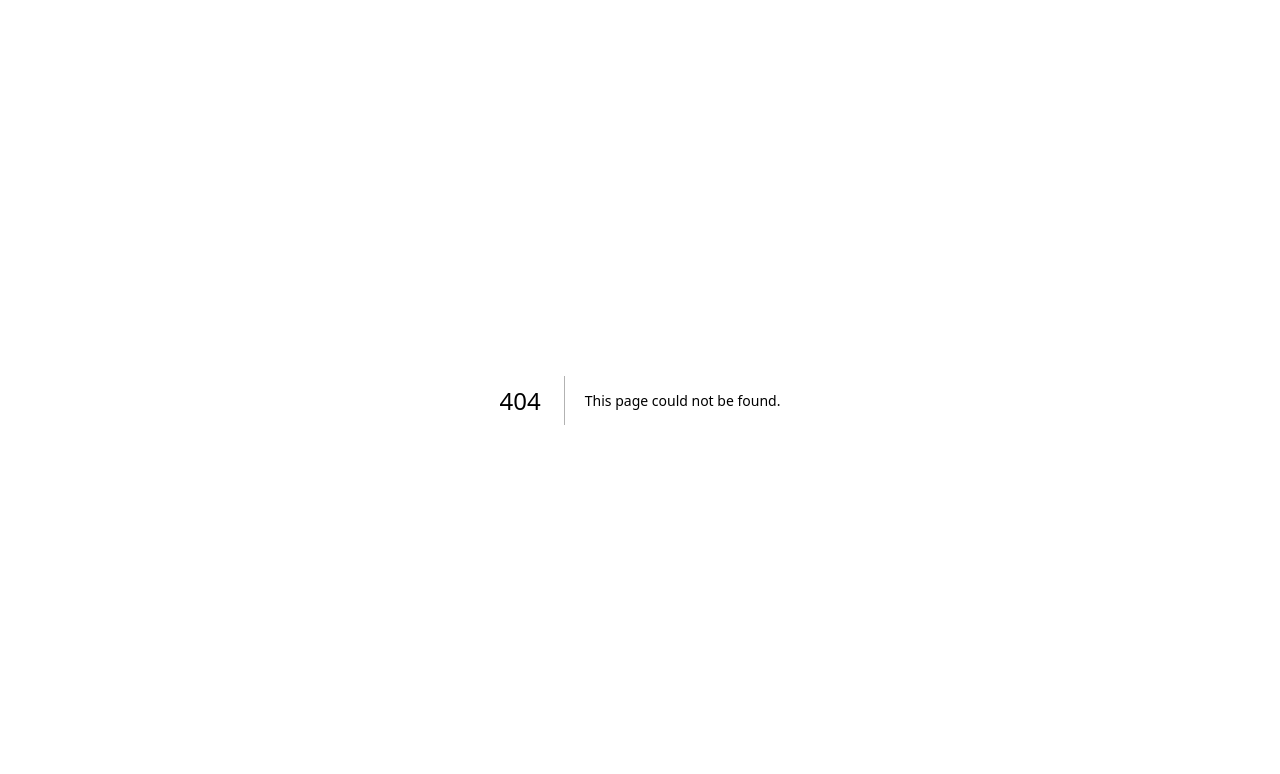
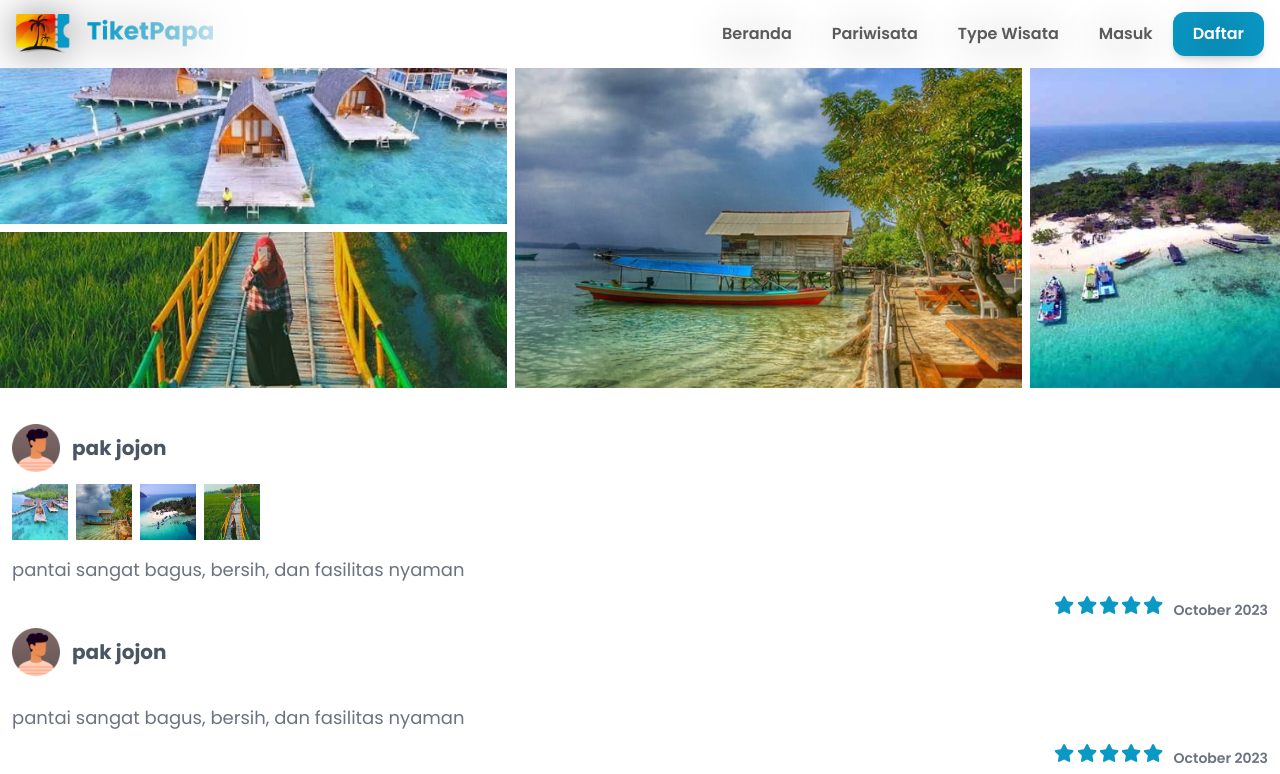
Before and after one commit to tiket-papa/fornt-end, a Next.js app: page /wisata/1/review in a window 1280 px wide. Before the commit this address had no page. Shown: the top 774 px of the page. Built offline with nearby package versions, Linux system fonts and the light colour scheme.

Commit message:
page review

```diff
--- a/src/app/wisata/[id]/detail/page.tsx
+++ b/src/app/wisata/[id]/detail/page.tsx
@@ -8,6 +8,7 @@ import { faCampground, faLandmark, faMusic, faToilet, faUmbrellaBeach, faUtensil
 import CardItemList from '@/components/Clinet/Card/CardItemList'
 import { FontAwesomeIcon } from '@fortawesome/react-fontawesome'
 import ReviewComponent from '@/components/Clinet/Detail/Review'
+import GalaryComponet from '@/components/Clinet/Detail/Galery'
 
 // fake data
 const data = dataWisata
@@ -94,14 +95,14 @@ export default function DetailWisata ({ params }: { params: { id: string } }) {
   return (
       <Client>
           <DetailLanding images ={contentImage}/>
-          <main className="container mx-auto mt-7">
+          <main className="container mx-auto mt-7 overflow-hidden px-3 md:px-0">
               <DetailNav/>
               <MainComponent data={dataById} />
               <LocationComponent data={dataLokation} />
 
               <section className='' id='fasilitas'>
                   <p className="font-bold text-2xl pt-5 pb-3 ">Fasilitas</p>
-                  <div id='kolasi' className="grid grid-cols-6 gap-6">
+                  <div id='fasilitas' className="grid grid-cols-2 md:grid-cols-6 gap-3 md:gap-6">
                       {datafasilitas.map((item, index) => (
                           <CardItemList key={index} data={undefined} >
                               <FontAwesomeIcon className='text-2xl' icon={item.icon} />
@@ -115,7 +116,7 @@ export default function DetailWisata ({ params }: { params: { id: string } }) {
 
               <section className='' id='fasilitas'>
                   <p className="font-bold text-2xl pt-5 pb-3">Fasilitas Publik Terdekat</p>
-                  <div id='kolasi' className="grid grid-cols-6 gap-6">
+                  <div id='fasilitas-publik' className="grid grid-cols-2 md:grid-cols-6 gap-3 md:gap-6">
                       {dataPublickFasility.map((item, index) => (
                           <CardItemList key={index} data={{ target: item.target }} >
                               <FontAwesomeIcon className='text-2xl' icon={item.icon} />
@@ -125,12 +126,13 @@ export default function DetailWisata ({ params }: { params: { id: string } }) {
                               </div>
                           </CardItemList>
                       ))}
-
                   </div>
                   <div className='border-b pt-4'></div>
               </section>
 
               <ReviewComponent data={{ idWisata: dataById.id }} />
+
+              <GalaryComponet data={{ idWisata: dataById.id }} />
           </main>
       </Client>
   )
--- /dev/null
+++ b/src/app/wisata/[id]/review/page.tsx
@@ -0,0 +1,133 @@
+import Client from '@/Layouts/Client'
+import ItemReviewComponent from '@/components/Clinet/Review/ItemReview'
+import DetailLanding from '@/components/Clinet/landing/detailLanding'
+
+export default function ReveiwPage ({ params }: { params: { id: string } }) {
+  const dataReview = [
+    {
+      name: 'pak jojon',
+      profile: '/Statick/fake/user-fake.png',
+      rating: 5,
+      review: 'pantai sangat bagus, bersih, dan fasilitas nyaman',
+      date: new Date(),
+      image: [
+        '/storage/images/image1.jpg',
+        '/storage/images/image2.jpg',
+        '/storage/images/image3.jpg',
+        '/storage/images/image4.jpg'
+      ]
+    },
+    {
+      name: 'pak jojon',
+      profile: '/Statick/fake/user-fake.png',
+      rating: 5,
+      review: 'pantai sangat bagus, bersih, dan fasilitas nyaman',
+      date: new Date()
+    },
+    {
+      name: 'pak jojon',
+      profile: '/Statick/fake/user-fake.png',
+      rating: 5,
+      review: 'pantai sangat bagus, bersih, dan fasilitas nyaman',
+      date: new Date()
+    },
+    {
+      name: 'pak jojon',
+      profile: '/Statick/fake/user-fake.png',
+      rating: 5,
+      review: 'pantai sangat bagus, bersih, dan fasilitas nyaman',
+      date: new Date(),
+      image: [
+        '/storage/images/image1.jpg',
+        '/storage/images/image2.jpg',
+        '/storage/images/image3.jpg',
+        '/storage/images/image4.jpg'
+      ]
+    },
+    {
+      name: 'pak jojon',
+      profile: '/Statick/fake/user-fake.png',
+      rating: 5,
+      review: 'pantai sangat bagus, bersih, dan fasilitas nyaman',
+      date: new Date(),
+      image: [
+        '/storage/images/image1.jpg',
+        '/storage/images/image2.jpg',
+        '/storage/images/image3.jpg',
+        '/storage/images/image4.jpg'
+      ]
+    },
+    {
+      name: 'pak jojon',
+      profile: '/Statick/fake/user-fake.png',
+      rating: 5,
+      review: 'pantai sangat bagus, bersih, dan fasilitas nyaman',
+      date: new Date(),
+      image: [
+        '/storage/images/image1.jpg',
+        '/storage/images/image2.jpg',
+        '/storage/images/image3.jpg',
+        '/storage/images/image4.jpg'
+      ]
+    },
+    {
+      name: 'pak jojon',
+      profile: '/Statick/fake/user-fake.png',
+      rating: 5,
+      review: 'pantai sangat bagus, bersih, dan fasilitas nyaman',
+      date: new Date(),
+      image: [
+        '/storage/images/image1.jpg',
+        '/storage/images/image2.jpg',
+        '/storage/images/image3.jpg',
+        '/storage/images/image4.jpg'
+      ]
+    },
+    {
+      name: 'pak jojon',
+      profile: '/Statick/fake/user-fake.png',
+      rating: 5,
+      review: 'pantai sangat bagus, bersih, dan fasilitas nyaman',
+      date: new Date(),
+      image: [
+        '/storage/images/image1.jpg',
+        '/storage/images/image2.jpg',
+        '/storage/images/image3.jpg',
+        '/storage/images/image4.jpg'
+      ]
+    },
+    {
+      name: 'pak jojon',
+      profile: '/Statick/fake/user-fake.png',
+      rating: 5,
+      review: 'pantai sangat bagus, bersih, dan fasilitas nyaman',
+      date: new Date(),
+      image: [
+        '/storage/images/image1.jpg',
+        '/storage/images/image2.jpg',
+        '/storage/images/image3.jpg',
+        '/storage/images/image4.jpg'
+      ]
+    }
+  ]
+  const contentImage = [
+    '/storage/images/image1.jpg',
+    '/storage/images/image2.jpg',
+    '/storage/images/image3.jpg',
+    '/storage/images/image4.jpg'
+  ]
+  return (
+      <Client>
+          <DetailLanding images ={contentImage}/>
+          <main className="container mx-auto mt-7 px-3 md:px-0">
+              <div className="">
+
+              </div>
+              {dataReview.map((item, index) => (
+                  <ItemReviewComponent key={index} data={item} />
+              ))}
+          </main>
+
+      </Client>
+  )
+}
--- a/src/components/Clinet/Card/CardItemList.tsx
+++ b/src/components/Clinet/Card/CardItemList.tsx
@@ -3,16 +3,16 @@ export default function CardItemList ({ data, children }: {
   children: React.ReactNode }) {
   if (data === undefined) {
     return (
-        <div className="rounded-2xl p-4 border text-gray-500">
-            <div className="rounded-2xl p-5 flex gap-4 items-center border shadow-[0_0_20px_rgba(0,0,0,0.05)]">
+        <div className="rounded-2xl p-3 md:p-4 border text-gray-500">
+            <div className="rounded-2xl p-3 md:p-5 flex gap-4 items-center border shadow-[0_0_20px_rgba(0,0,0,0.05)]">
                 {children}
             </div>
         </div>
     )
   } else {
     return (
-        <a href={data.target} target="_blank" rel="noopener noreferrer" className="rounded-2xl p-4 border text-gray-500" >
-            <div className="rounded-2xl p-5 flex gap-4 items-center border shadow-[0_0_20px_rgba(0,0,0,0.05)]">
+        <a href={data.target} target="_blank" rel="noopener noreferrer" className="rounded-2xl p-3 md:p-4 border text-gray-500" >
+            <div className="rounded-2xl p-3 md:p-5 flex gap-4 items-center border shadow-[0_0_20px_rgba(0,0,0,0.05)]">
                 {children}
             </div>
         </a>
--- /dev/null
+++ b/src/components/Clinet/Detail/Galery.tsx
@@ -0,0 +1,38 @@
+import Image from 'next/image'
+import Link from 'next/link'
+
+export default function GalaryComponet ({ data }: { data: {
+  idWisata: number
+} }) {
+  const image = [
+    '/storage/images/image1.jpg',
+    '/storage/images/image2.jpg',
+    '/storage/images/image3.jpg',
+    '/storage/images/image3.jpg',
+    '/storage/images/image3.jpg',
+    '/storage/images/image3.jpg',
+    '/storage/images/image3.jpg',
+    '/storage/images/image4.jpg'
+  ]
+  return (
+      <section id="galery">
+          <div className=" flex justify-between items-center">
+              <p className="font-bold text-2xl pt-5 pb-3">Galery</p>
+              <Link href={'#'} className='px-2 py-1 border border-gray-500 rounded' >see more..</Link>
+          </div>
+          <div className="grid grid-cols-3 md:grid-cols-5 gap-2 md:gap-4 px-3">
+              {image.map((item, index) => (
+                  <div key={index} className="w-full aspect-square relative">
+                      <Image
+                          src={item}
+                          alt={item}
+                          fill
+                          className='rounded-md'
+                          sizes='200px'
+                    />
+                  </div>
+              ))}
+          </div>
+      </section>
+  )
+}
--- a/src/components/Clinet/Detail/Location.tsx
+++ b/src/components/Clinet/Detail/Location.tsx
@@ -11,7 +11,7 @@ export default function LocationComponent ({ data }: { data: {
   return (
       <>
           <p className="font-bold text-2xl pt-5 ">Lokasi</p>
-          <div id='kolasi' className="flex gap-5 pt-4 px-3 justify-start items-end">
+          <div id='lokasi' className="flex gap-5 pt-4 px-3 justify-start items-end">
               <a target='_blank' rel="noopener noreferrer" href={`https://www.google.com/maps/dir/?api=1&origin=${origin}&destination=${data.location}`} className="p-5 rounded-2xl w-fit border border-gray-200">
                   <div className="w-12 h-12 relative">
                       <Image
--- a/src/components/Clinet/Review/ItemReview.tsx
+++ b/src/components/Clinet/Review/ItemReview.tsx
@@ -14,7 +14,6 @@ export default function ItemReviewComponent ({ data }:
 }) {
   let content = null
   if (data.image != null) {
-    console.log(data.image)
     content = <>
         {data.image.map((item: any, index: number) => (
             <div className="w-14 h-14 relative" key={index}>
@@ -33,7 +32,7 @@ export default function ItemReviewComponent ({ data }:
 
   const stars = []
 
-  for (let i = 1; i < data.rating; i++) {
+  for (let i = 1; i <= data.rating; i++) {
     const StarIcon = <FontAwesomeIcon icon={faStar} className='text-main-color' />
     stars.push(StarIcon)
   }
```
Also changed, not shown: src/app/wisata/[id]/galery/page.tsx (added).
